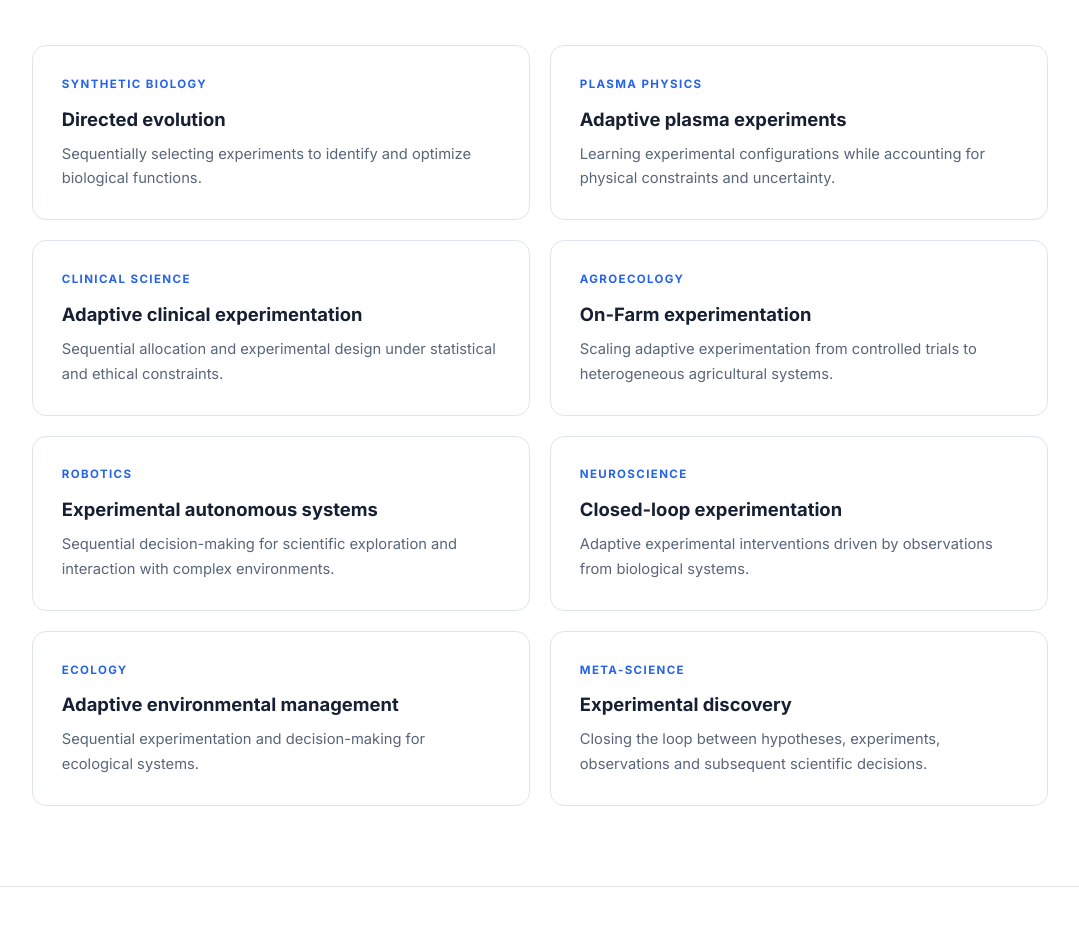
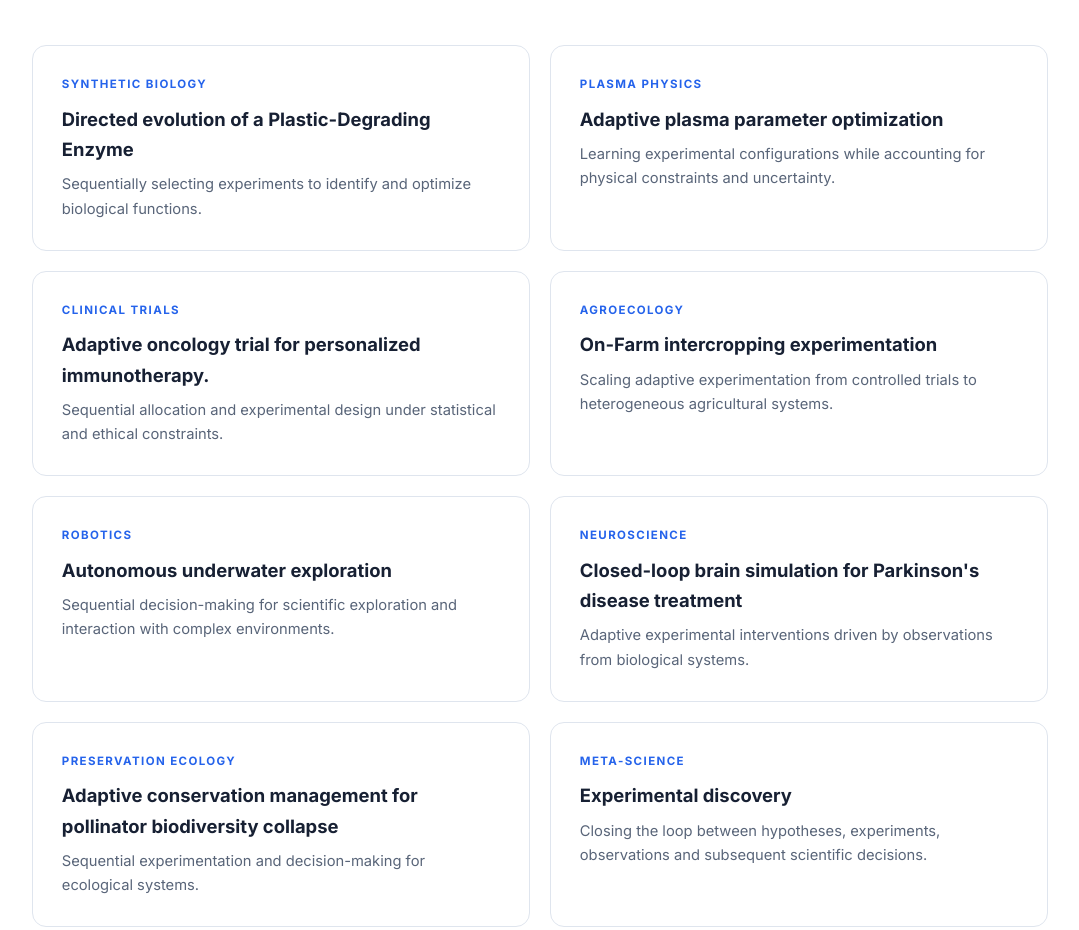
Before and after one commit to Sequo-ia/Sequo-IA.github.io, a plain HTML site: page index.html in a window 1280 px wide. Shown: the part 2347-3277 px from the top of the page, without its empty margins (100-1179 px from the left). Drawn offline with nearby package versions, Linux system fonts and the light colour scheme.

Commit message:
Update index.html

```diff
--- a/index.html
+++ b/index.html
@@ -908,7 +908,7 @@
                 </div>
 
                 <h3>
-                    Directed evolution
+                    Directed evolution of a Plastic-Degrading Enzyme
                 </h3>
 
                 <p>
@@ -927,7 +927,7 @@
                 </div>
 
                 <h3>
-                    Adaptive plasma experiments
+                    Adaptive plasma parameter optimization
                 </h3>
 
                 <p>
@@ -942,11 +942,11 @@
             <a href="sequoia_clinicaltrials.html" class="domain">
 
                 <div class="domain-category">
-                    Clinical Science
+                    Clinical Trials
                 </div>
 
                 <h3>
-                    Adaptive clinical experimentation
+                    Adaptive oncology trial for personalized immunotherapy.
                 </h3>
 
                 <p>
@@ -965,7 +965,7 @@
                 </div>
 
                 <h3>
-                    On-Farm experimentation
+                    On-Farm intercropping experimentation
                 </h3>
 
                 <p>
@@ -984,7 +984,7 @@
                 </div>
 
                 <h3>
-                    Experimental autonomous systems
+                    Autonomous underwater exploration
                 </h3>
 
                 <p>
@@ -1003,7 +1003,7 @@
                 </div>
 
                 <h3>
-                    Closed-loop experimentation
+                    Closed-loop brain simulation for Parkinson's disease treatment
                 </h3>
 
                 <p>
@@ -1018,11 +1018,11 @@
             <a href="sequoia_ecology.html" class="domain">
 
                 <div class="domain-category">
-                    Ecology
+                    Preservation Ecology
                 </div>
 
                 <h3>
-                    Adaptive environmental management
+                    Adaptive conservation  management for pollinator biodiversity collapse
                 </h3>
 
                 <p>
```
